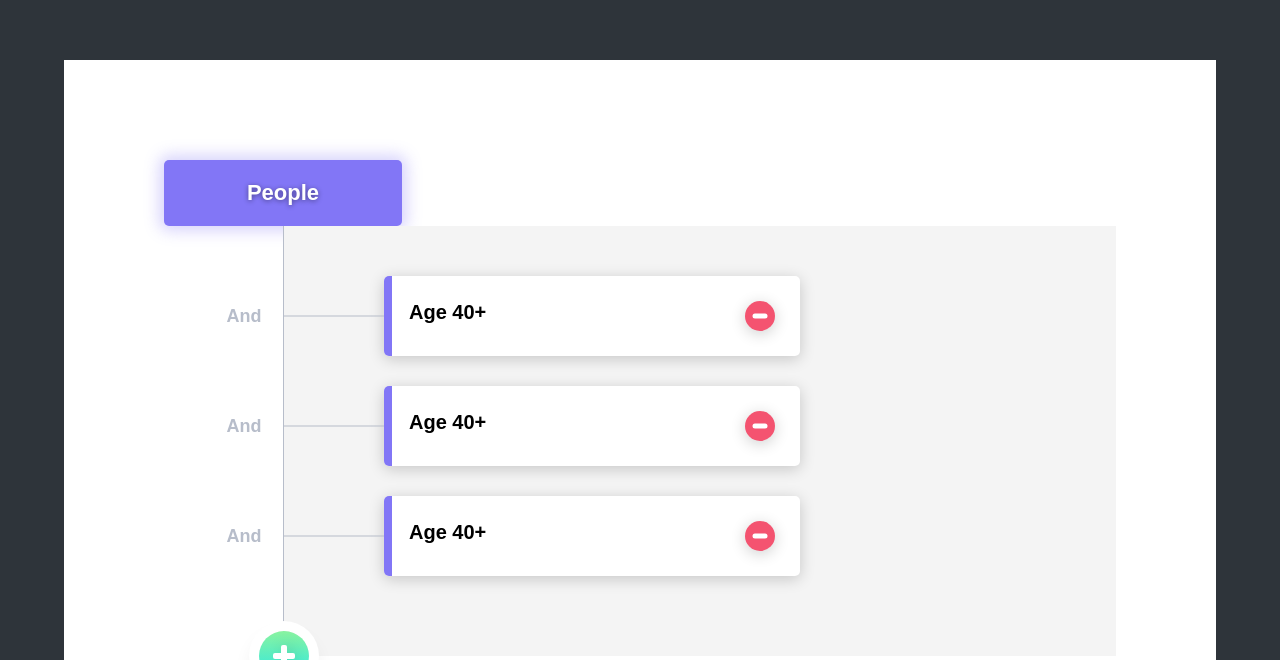
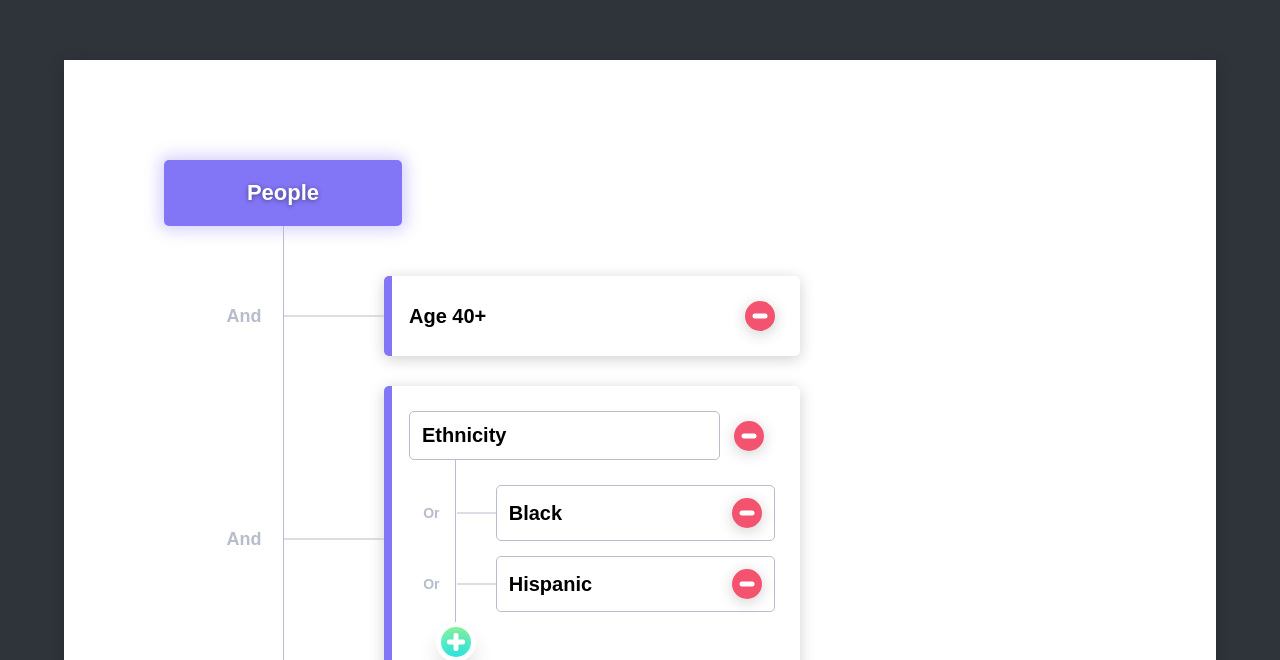
Before and after one commit to frodo33/recruitment-task, a React (Create React App) app: page / in a window 1280 px wide. Shown: the part 140-800 px from the top of the page. Built offline with nearby package versions, Linux system fonts and the light colour scheme.

Commit message:
added basic list styles

```diff
--- a/src/App.js
+++ b/src/App.js
@@ -10,7 +10,7 @@ import styled from 'styled-components/macro';
 const CardWrapper = styled.div`
     width: 90%;
     background: #fff;
-    /*box-shadow: 0px 0px 5px 5px #8276f6;*/
+    box-shadow: 0px 3px 15px 0px #00000030;
     margin: 20rem auto 0;
     padding: 10rem;
     display: flex;
@@ -35,7 +35,7 @@ const Content = styled.div`
     position: relative;
     width: calc(75% + 25%/2);
     align-self: flex-end;
-    background: #f4f4f4;
+    /*background: #f4f4f4;*/
     border-left: 1px solid #b7bdca;
     padding: 20px 0 50px 0px;
 `;
@@ -43,7 +43,6 @@ const Content = styled.div`
 const Single = styled.div`
     position: relative;
     width: 50%;
-    padding: 3rem;
     background: #fff;
     box-shadow: 0px 3px 15px 0px #00000030;
     margin: 3rem 0 3rem 10rem;
@@ -53,6 +52,7 @@ const Single = styled.div`
     padding: 2.5rem;
     display: flex;
     justify-content: space-between;
+    align-items: center;
     &:before {
         content: '';
         position: absolute;
@@ -81,6 +81,7 @@ const Border = styled.div`
     height: 100%;
     border-radius: 5px;
     overflow: hidden;
+    pointer-events: none;
     &:before {
         content: '';
         position: absolute;
@@ -116,8 +117,8 @@ const ButtonRemove = styled.button`
 
 const ButtonAdd = styled.button`
     position: absolute;
-    width: 5rem;
-    height: 5rem;
+    width: ${ ({ sublist }) => sublist ? '3rem' : '5rem' };
+    height: ${ ({ sublist }) => sublist ? '3rem' : '5rem' };
     top: 100%;
     left: 0;
     transform: translate(-50%,-50%);
@@ -126,7 +127,7 @@ const ButtonAdd = styled.button`
     border: none;
     outline: none;
     box-shadow:
-        0px 0px 0px 10px #ffffff,
+        ${ ({ sublist }) => sublist ? '0px 0px 0px 5px #ffffff' : '0px 0px 0px 10px #ffffff' },
         0px 13px 25px 0px #00000030;
     &:before, &:after {
         content: '';
@@ -134,8 +135,8 @@ const ButtonAdd = styled.button`
         top: 50%;
         left: 50%;
         transform: translate(-50%,-50%);
-        width: 2.2rem;
-        height: .6rem;
+        width: ${ ({ sublist }) => sublist ? '1.8rem' : '2.2rem' };
+        height: ${ ({ sublist }) => sublist ? '.5rem' : '.6rem'};
         background: #fff;
         border-radius: 2px;
     }
@@ -143,6 +144,79 @@ const ButtonAdd = styled.button`
         box-shadow: 0px 3px 15px 0px #00000030;
         transform: translate(-50%,-50%) rotate(-90deg);
     }
+`;
+
+
+const ListWrapper = styled(CardWrapper)`
+    position: relative;
+    width: 50%;
+    margin: 3rem 0 3rem 10rem;
+    border-radius: 5px;
+    font-size: 2rem;
+    font-weight: 600;
+    padding: 2.5rem 2.5rem 5rem;
+    display: flex;
+    justify-content: space-between;
+    align-items: center;
+    &:before {
+        content: '';
+        position: absolute;
+        top: 50%;
+        left: 0;
+        transform: translate(-100%,-50%);
+        width: 10rem;
+        height: 0.1rem;
+        background: #b7bdca;
+    }
+    &:after {
+        content: 'And';
+        position: absolute;
+        top: 50%;
+        left: 0;
+        transform: translate(-450%,-50%);
+        color: #b7bdca;
+        font-size: 1.8rem;
+    }
+`;
+const ListTitle = styled(Title)`
+    position: relative;
+    width: 85%;
+    text-align: left;
+    font-size: 2rem;
+    font-weight: 600;
+    box-shadow: none;
+    text-shadow: none;
+    background: transparent;
+    border: 1px solid #b7bdca;
+    border-radius: 5px;
+    outline: none;
+    padding: 1.2rem;
+    color: #000;
+    display: flex;
+    align-items: center;
+`;
+const ListContent = styled(Content)`
+    padding: 1rem 0 1.5rem 0;
+`;
+const ListElement = styled(Single)`
+    width: calc(100% - 4rem);
+    background: transparent;
+    box-shadow: none;
+    border: 1px solid #b7bdca;
+    margin: 1.5rem 0 1.5rem 4rem;
+    padding: 1.2rem;
+    &:before { width: 4rem; }
+    &:after {
+        content: 'Or';
+        font-size: 1.4rem;
+    }
+`;
+
+const ButtonRemoveList = styled(ButtonRemove)`
+    position: absolute;
+    top: 50%;
+    left: 100%;
+    transform: translate(50%,-50%);
 `;
 
 export const App = () => {
@@ -159,17 +233,24 @@ export const App = () => {
                         <ButtonRemove></ButtonRemove>
                     </Single>
 
-                    <Single>
+                    <ListWrapper>
                         <Border></Border>
-                        Age 40+
-                        <ButtonRemove></ButtonRemove>
-                    </Single>
-
-                    <Single>
-                        <Border></Border>
-                        Age 40+
-                        <ButtonRemove></ButtonRemove>
-                    </Single>
+                        <ListTitle>
+                            Ethnicity
+                            <ButtonRemoveList></ButtonRemoveList>
+                        </ListTitle>
+                        <ListContent>
+                            <ButtonAdd sublist></ButtonAdd>
+                            <ListElement>
+                                Black
+                                <ButtonRemove></ButtonRemove>
+                            </ListElement>
+                            <ListElement>
+                                Hispanic
+                                <ButtonRemove></ButtonRemove>
+                            </ListElement>
+                        </ListContent>
+                    </ListWrapper>
                 </Content>
             </CardWrapper>
         </>
```
Also changed, not shown: 1 other file (tests, documents, lock files or other folders).
